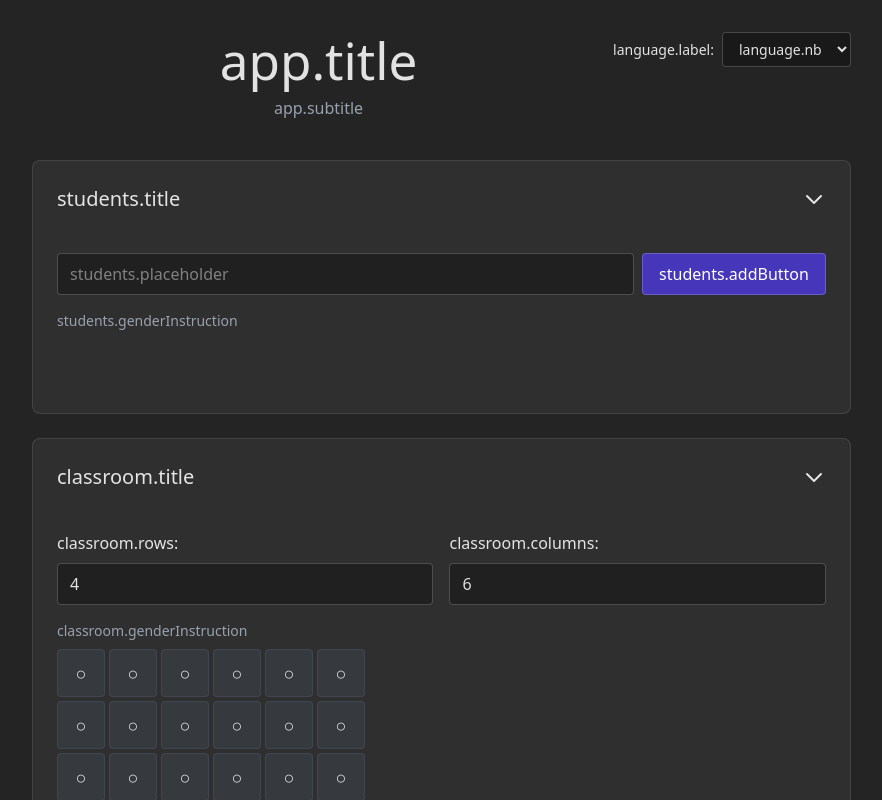
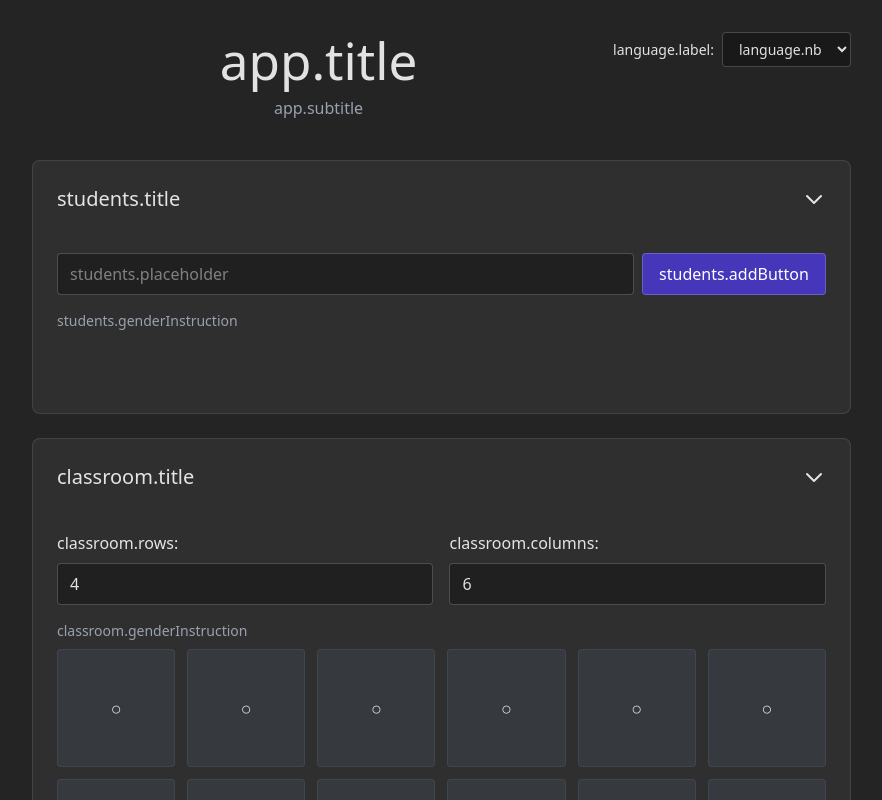
Before and after one commit to almyy/Kartomat, a React (Vite) app: page / in a window 1280 px wide. Shown: the top 800 px of the page, without its empty margins (0-882 px from the left). Built offline with nearby package versions, Linux system fonts and the light colour scheme.

Commit message:
Nicer class grid

```diff
--- a/src/features/classroom/ClassroomConfig.tsx
+++ b/src/features/classroom/ClassroomConfig.tsx
@@ -64,24 +64,28 @@ export function ClassroomConfig() {
 
       <div className="mb-3 sm:mb-4">
         <p className="text-xs sm:text-sm text-gray-400 mb-2">{t('classroom.genderInstruction')}</p>
-        <div className="flex flex-col gap-1 overflow-x-auto">
-          {layout.map((row, rowIndex) => (
-            <div key={rowIndex} className="flex gap-1">
-              {row.map((isAvailable, colIndex) => {
+        <div
+          className="grid gap-2 sm:gap-3 w-full max-w-[1280px] mx-auto"
+          style={{
+            gridTemplateColumns: `repeat(${cols}, 1fr)`,
+            gridTemplateRows: `repeat(${rows}, 1fr)`
+          }}
+        >
+          {layout.map((row, rowIndex) =>
+            row.map((isAvailable, colIndex) => {
               const gender = seatGenders[rowIndex][colIndex]
               return (
                 <button
-                    key={colIndex}
+                  key={`${rowIndex}-${colIndex}`}
                   onClick={() => cycleSeatGender(rowIndex, colIndex)}
-                    className={`w-10 h-10 sm:w-12 sm:h-12 rounded text-base sm:text-lg font-bold border transition-all flex-shrink-0 ${getSeatStyle(isAvailable, gender)}`}
+                  className={`aspect-square rounded text-base sm:text-lg font-bold border transition-all ${getSeatStyle(isAvailable, gender)}`}
                   title={isAvailable ? `${t('classroom.availableSeat')} - ${gender === 'any' ? t('classroom.anyGender') : gender === 'male' ? t('students.genderMale') : t('students.genderFemale')}` : t('classroom.emptySpace')}
                 >
                   {isAvailable && getSeatIcon(gender)}
                 </button>
               )
-              })}
-            </div>
-          ))}
+            })
+          )}
         </div>
       </div>
 
```
Lines whose indentation alone changed are shown as unchanged.
